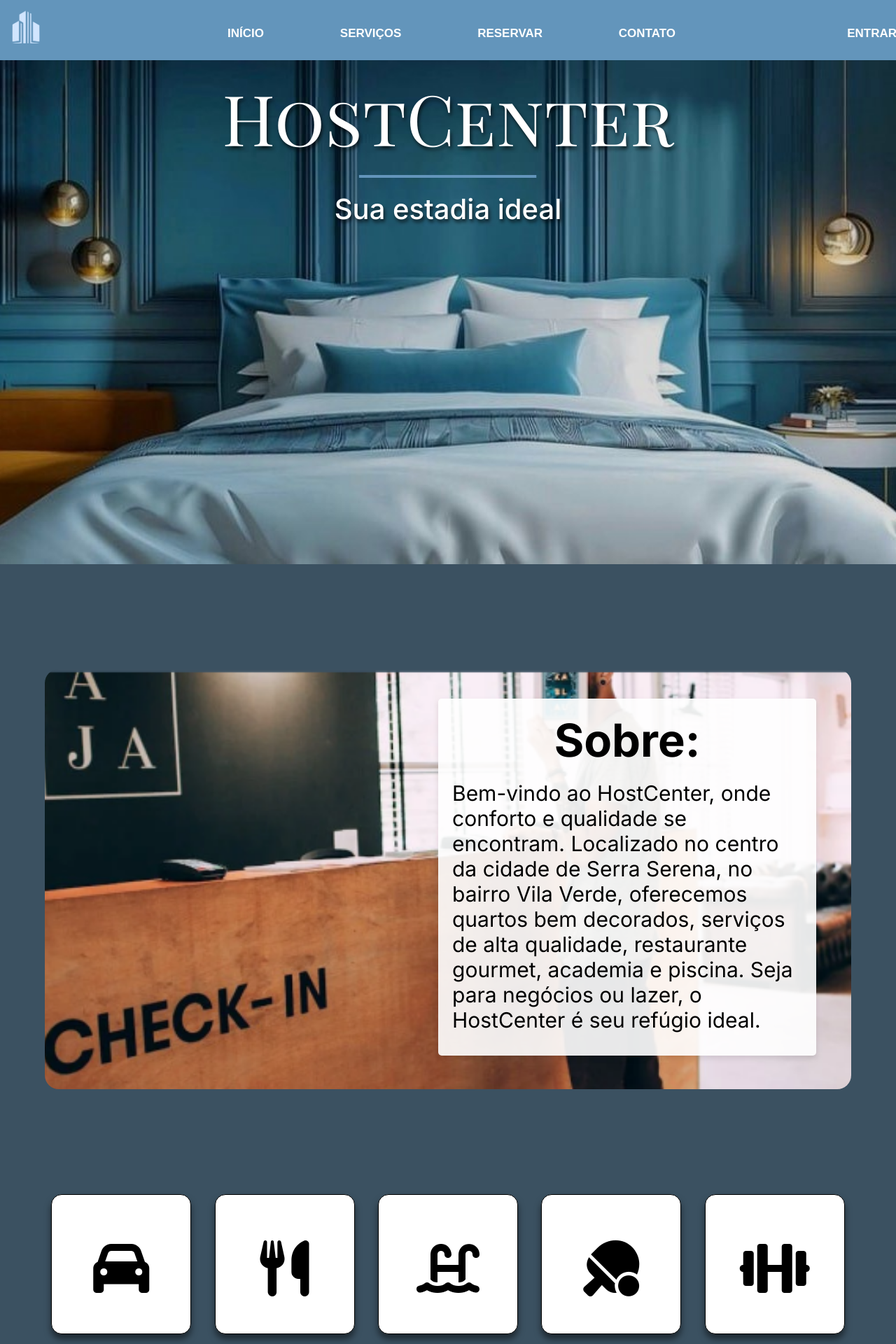
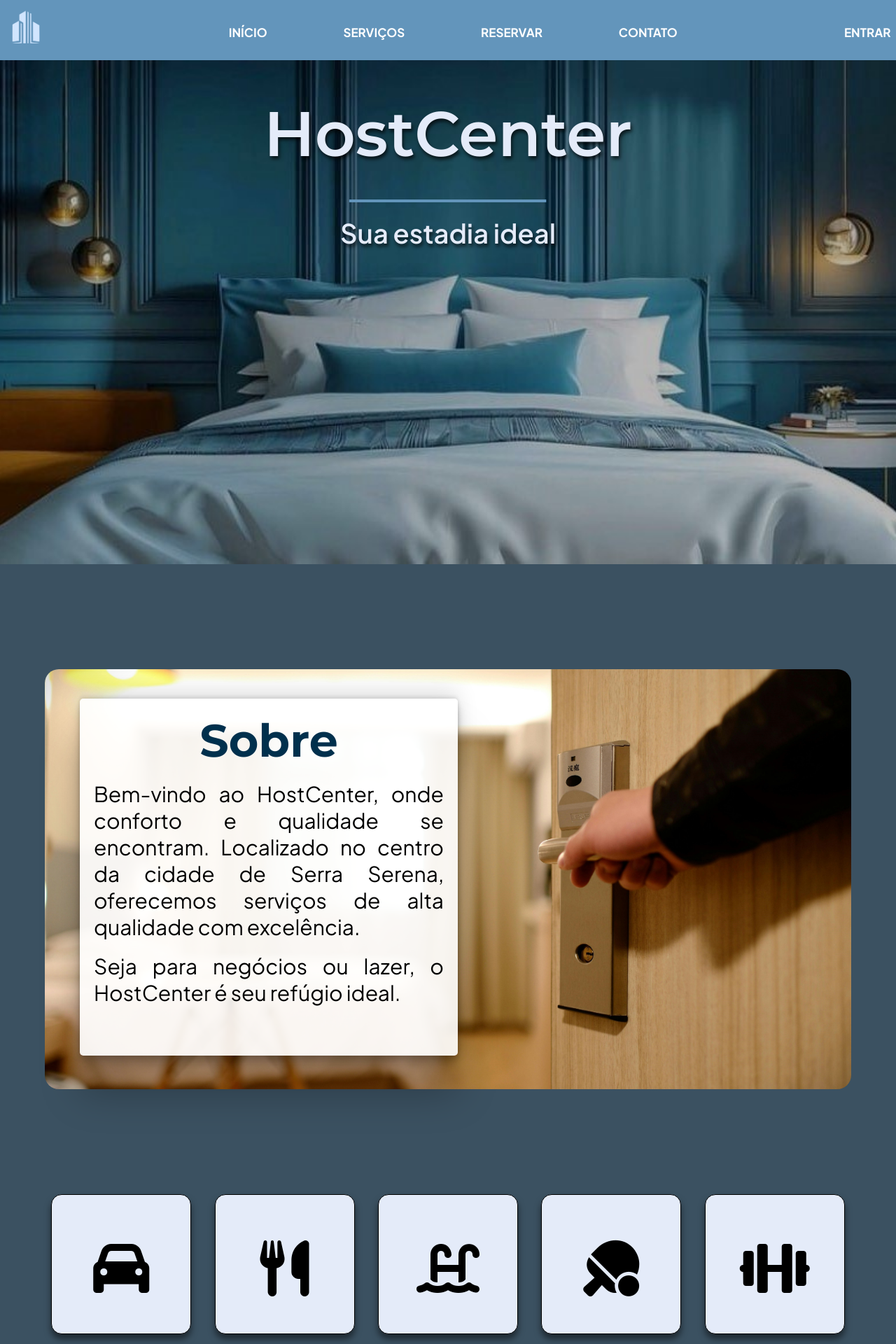
Before and after one commit to lucasbalderrama/hostcenter, a PHP site: page / in a window 1280 px wide. Shown: the top 1920 px of the page at 70% size. Run offline with PHP 8.4, Linux system fonts and the light colour scheme.

Commit message:
estilização das paginas

```diff
--- a/cadastro.php
+++ b/cadastro.php
@@ -32,6 +32,8 @@ if ($_SERVER["REQUEST_METHOD"] === "POST") {
     <link rel="shortcut icon" href="img/hostcenter-icon.png" type="image/png">
     <link rel="stylesheet" href="https://cdnjs.cloudflare.com/ajax/libs/font-awesome/6.0.0-beta3/css/all.min.css">
     <link rel="preconnect" href="https://fonts.googleapis.com">
+    <link href="https://fonts.googleapis.com/css2?family=Montserrat:wght@100..900&family=Plus+Jakarta+Sans:wght@200..800&display=swap" rel="stylesheet">
+    <link href='https://unpkg.com/boxicons@2.1.4/css/boxicons.min.css' rel='stylesheet'>
     <link rel="preconnect" href="https://fonts.gstatic.com" crossorigin>
     <link href="https://fonts.googleapis.com/css2?family=Inter:ital,opsz,wght@0,14..32,100..900;1,14..32,100..900&family=Reem+Kufi:wght@400..700&display=swap" rel="stylesheet">
     <link rel="stylesheet" href="./css/login.css">
--- a/css/index.css
+++ b/css/index.css
@@ -60,7 +60,7 @@ nav ul li a {
     text-decoration: none;
     font-size: 17px;
     font-weight: bold;
-    font-family: "Outfit", sans-serif;
+    font-family: 'Plus Jakarta Sans', sans-serif;
     text-transform: uppercase;
     margin: 0 3vw;
 }
@@ -70,7 +70,7 @@ a{
 }
 
 a:hover{
-    color:rgb(185, 185, 185);
+    color:#00304D;
 }
 
 
@@ -108,25 +108,23 @@ a:hover{
     height: 90vh;
     display: flow-root;
     width: 100%;
-
 }
 #secao1 h1{
     text-align: center;
-    color: white;
-    font-size: 100px;
-    font-family: Playfair Display SC;
-    font-weight: 200;
+    color: rgb(228, 235, 249);
+    font-size: 90px;
+    font-family: 'Montserrat', sans-serif;
+    font-weight: 600;
     text-shadow: 2px 4px 5px rgba(0, 0, 0, 0.685);
-    margin-top: 15px;
+    margin-top: 50px;
     margin-bottom: 0;
-
 }
 #secao1 p{
     text-align: center;
-    color: white;
-    font-family: Inter;
-    font-weight: 500;
-    font-size: 40px;
+    color: rgb(228, 235, 249);
+    font-family: 'Plus Jakarta Sans', sans-serif;
+    font-weight: 600;
+    font-size: 38px;
     text-shadow: 2px 4px 5px rgba(0, 0, 0, 0.685);
     animation: showup 5s forwards;
 }
@@ -164,10 +162,10 @@ a:hover{
 @keyframes line-animation {
   0% { transform: scaleX(0); }
   15% { transform: scaleX(0); }
-  20%, 25% { transform: scaleX(1); top: 50px; }
-  50% { transform: scaleX(1); top: calc(100% + 5px); }
-  70% { transform: scaleX(0.45); top: calc(100% + 5px); }
-  80%, 100% { transform: scaleX(0.45); top: calc(100% + 5px); }
+  20%, 25% { transform: scaleX(0.9); top: 50px; }
+  50% { transform: scaleX(0.9); top: calc(100% + 5px); }
+  70% { transform: scaleX(0.50); top: calc(100% + 5px); }
+  80%, 100% { transform: scaleX(0.50); top: calc(100% + 5px); }
 }
 
 @keyframes clip-path-reveal-1 {
@@ -184,8 +182,11 @@ a:hover{
 #secao2{
     margin-top: 150px;
 }
+#secao2 p{
+    text-align: justify;
+}
 .imgSobre {
-    background: url('../img/check-in.png') no-repeat center center;
+    background: url('../img/sobre.jpg') no-repeat center center;
     background-size: cover;
     height: 600px;
     width: 1300px;
@@ -199,25 +200,28 @@ a:hover{
 .sobre {
     position: absolute;
     top: 7%;
-    right: 50px;
+    left: 50px;
     background-color: rgba(255, 255, 255, 0.9);
     padding: 20px;
     width: 500px;
     height: 470px;
     border-radius: 5px;
-    box-shadow: 0 4px 8px rgba(0, 0, 0, 0.1);
+    box-shadow: rgba(0, 0, 0, 0.25) 0px 54px 55px, rgba(0, 0, 0, 0.12) 0px -12px 30px, rgba(0, 0, 0, 0.12) 0px 4px 6px, rgba(0, 0, 0, 0.17) 0px 12px 13px, rgba(0, 0, 0, 0.09) 0px -3px 5px;
     max-width: 70%;
     min-width: 450px;
 }
 
 .sobre h1 {
     font-size: 65px;
+    color: #00304D;
     text-align: center;
+    font-family: 'Montserrat', sans-serif;
 }
 
 .sobre p {
     margin-top: 18px;
     font-size: 30px;
+    font-family: 'Plus Jakarta Sans', sans-serif;
 }
 /* fim sobre */
 /* recursos */
@@ -255,13 +259,15 @@ a:hover{
 }
 .recurso p{
     margin-top: 20px;
+    font-family: 'Plus Jakarta Sans', sans-serif;
+    color: rgb(228, 235, 249);
 }
 .card {
     width: 150px;
     height:150px;
     border-radius: 15px;
     padding: 1.5rem;
-    background: white;
+    background-color: rgb(228, 235, 249);
     position: relative;
     display: flex;
     align-items: flex-end;
@@ -323,15 +329,14 @@ a:hover{
 /* seção 3 */
 #secao3 h2{
     text-align: center;
-    color: white;
-    font-size: 80px;
-    text-shadow: 2px 3px 6px rgba(0, 0, 0, 0.8);
+    color: rgb(240, 244, 254);
+    font-size: 90px;
     margin-top: 90px;
-    font-family: "Reem Kufi", sans-serif;
+    font-family: 'Plus Jakarta Sans', sans-serif;
     font-optical-sizing: auto;
-    font-weight:300;
+    font-weight:bolder;
     font-style: normal;
-    text-shadow: 3px 3px #79B7E6;
+    /* text-transform: uppercase; */
 }
 
 .carossel {
--- a/index.php
+++ b/index.php
@@ -6,9 +6,12 @@
     <link rel="stylesheet" href="css/index.css">
     <script src="js/index.js" defer></script>
     <title>HostCenter - Sua estadia Ideal</title>
+    <link rel="shortcut icon" href="./img/logo.png" type="image/x-icon">
     <link rel="stylesheet" href="https://cdnjs.cloudflare.com/ajax/libs/font-awesome/6.0.0-beta3/css/all.min.css">
     <link rel="preconnect" href="https://fonts.googleapis.com">
     <link rel="preconnect" href="https://fonts.gstatic.com" crossorigin>
+    <link href="https://fonts.googleapis.com/css2?family=Montserrat:wght@100..900&family=Plus+Jakarta+Sans:wght@200..800&display=swap" rel="stylesheet">
+    <link href='https://unpkg.com/boxicons@2.1.4/css/boxicons.min.css' rel='stylesheet'>
     <link href="https://fonts.googleapis.com/css2?family=Inter:ital,opsz,wght@0,14..32,100..900;1,14..32,100..900&family=Playfair+Display+SC:ital,wght@0,400;0,700;0,900;1,400;1,700;1,900&family=Reem+Kufi:wght@400..700&display=swap" rel="stylesheet">
     <script src="https://cdnjs.cloudflare.com/ajax/libs/aos/2.3.1/aos.js"></script>
 </head>
@@ -45,8 +48,9 @@
     <section id="secao2">
         <div class="imgSobre" data-aos="fade-up" data-aos-duration="1000" data-aos-delay="200">
             <div class="sobre">
-                <h1>Sobre:</h1>
-                <p>Bem-vindo ao HostCenter, onde conforto e qualidade se encontram. Localizado no centro da cidade de Serra Serena, no bairro Vila Verde, oferecemos quartos bem decorados, serviços de alta qualidade, restaurante gourmet, academia e piscina. Seja para negócios ou lazer, o HostCenter é seu refúgio ideal.</p>
+                <h1>Sobre</h1>
+                <p>Bem-vindo ao HostCenter, onde conforto e qualidade se encontram. Localizado no centro da cidade de Serra Serena, oferecemos serviços de alta qualidade com excelência.</p>
+                <p>Seja para negócios ou lazer, o HostCenter é seu refúgio ideal.</p>
             </div>
         </div>
         <div id="recursos">
@@ -84,7 +88,7 @@
 
     </section>
     <section id="secao3">
-        <h2>GALERIA</h2>
+        <h2>Galeria</h2>
         <div class="carossel">
             <div class="imgCarossel">
                 <img class="galeriaImg" src="./img/galeria1.png">
--- a/login.php
+++ b/login.php
@@ -33,6 +33,7 @@ if($_SERVER["REQUEST_METHOD"] == "POST") {
     <meta charset="UTF-8">
     <meta name="viewport" content="width=device-width, initial-scale=1.0">
     <link rel="stylesheet" href="./css/login.css">
+    <link rel="shortcut icon" href="./img/logo.png" type="image/x-icon">
     <title>HostCenter - Entrar</title>
     <link rel="shortcut icon" href="img/hostcenter-icon.png" type="image/x-icon">
     <script src="./js/login.js"></script>
--- a/pagamentos.php
+++ b/pagamentos.php
@@ -6,6 +6,7 @@
     <link rel="stylesheet" href="./css/pagamentos.css">
     <title>Document</title>
     <script src="./js/pagamentos.js"></script>
+    <link rel="shortcut icon" href="./img/logo.png" type="image/x-icon">
     <link rel="stylesheet" href="./css/pagamentos.css">
 </head>
 <body>
--- a/reservar.php
+++ b/reservar.php
@@ -5,8 +5,11 @@
     <meta name="viewport" content="width=device-width, initial-scale=1.0">
     <script src="./js/reservar.js"></script>
     <link rel="stylesheet" href="./css/reservar.css">
+    <link rel="shortcut icon" href="./img/logo.png" type="image/x-icon">
     <link rel="stylesheet" href="https://cdnjs.cloudflare.com/ajax/libs/font-awesome/6.0.0-beta3/css/all.min.css">
     <link rel="preconnect" href="https://fonts.googleapis.com">
+    <link href="https://fonts.googleapis.com/css2?family=Montserrat:wght@100..900&family=Plus+Jakarta+Sans:wght@200..800&display=swap" rel="stylesheet">
+    <link href='https://unpkg.com/boxicons@2.1.4/css/boxicons.min.css' rel='stylesheet'>
     <link rel="preconnect" href="https://fonts.gstatic.com" crossorigin>
     <link href="https://fonts.googleapis.com/css2?family=Inter:ital,opsz,wght@0,14..32,100..900;1,14..32,100..900&family=Reem+Kufi:wght@400..700&display=swap" rel="stylesheet">
     <title>Reserve seu quarto</title>
--- a/servicos.php
+++ b/servicos.php
@@ -4,6 +4,7 @@
     <meta charset="UTF-8">
     <meta name="viewport" content="width=device-width, initial-scale=1.0">
     <link rel="stylesheet" href="./css/servicos.css">
+    <link rel="shortcut icon" href="./img/logo.png" type="image/x-icon">
     <link rel="stylesheet" href="https://fonts.googleapis.com/css2?family=Material+Symbols+Outlined:opsz,wght,FILL,GRAD@20..48,100..700,0..1,-50..200" />
     <link href="https://fonts.googleapis.com/css2?family=Montserrat:ital,wght@0,100..900;1,100..900&family=Plus+Jakarta+Sans:ital,wght@0,200..800;1,200..800&display=swap" rel="stylesheet">
     <link rel="stylesheet" href="https://cdnjs.cloudflare.com/ajax/libs/font-awesome/6.0.0-beta3/css/all.min.css">
@@ -60,7 +61,7 @@
                     Nosso hotel tem o compromisso de proporcionar uma estadia que vá além das expectativas, oferecendo serviços cuidadosamente pensados para o seu conforto e bem-estar. Com foco em excelência, disponibilizamos gastronomia de alta qualidade, opções de lazer para todas as idades, estacionamento seguro e um serviço de limpeza que garante um ambiente sempre impecável.
                 </p>
                 <div class="image">
-                <img src="./img/servicos.png" alt="Imagem dos serviços do hotel">
+                <img src="./img/mala.jpg" alt="Imagem dos serviços do hotel">
                 </div>
             </div>
 
```
Also changed, not shown: contato.php (+11 -3 lines), css/contato.css (+43 -39 lines), css/login.css (+9 -2 lines), css/reservar.css (+9 -8 lines), css/servicos.css (+9 -7 lines), img/fundo - Copia.jpeg (added), img/fundo.jpeg, img/sobre.jpg (added), 1 other file.
